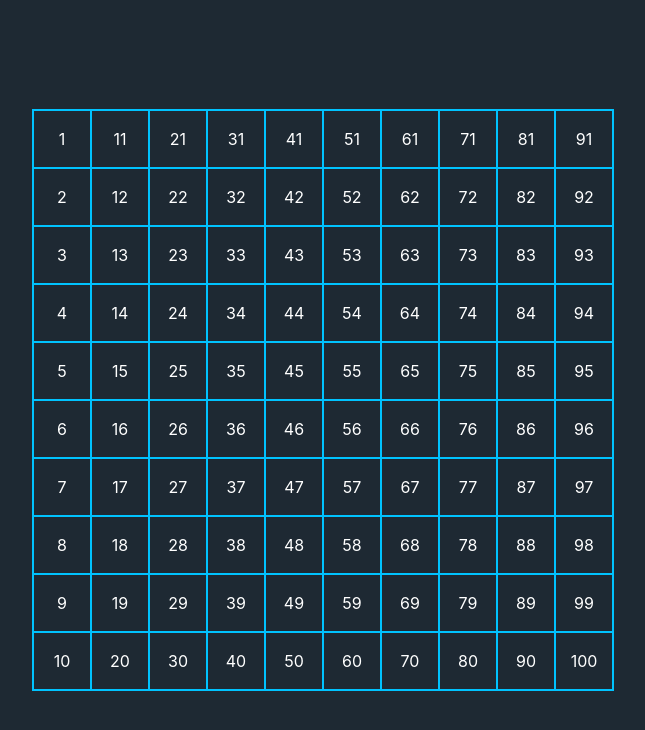
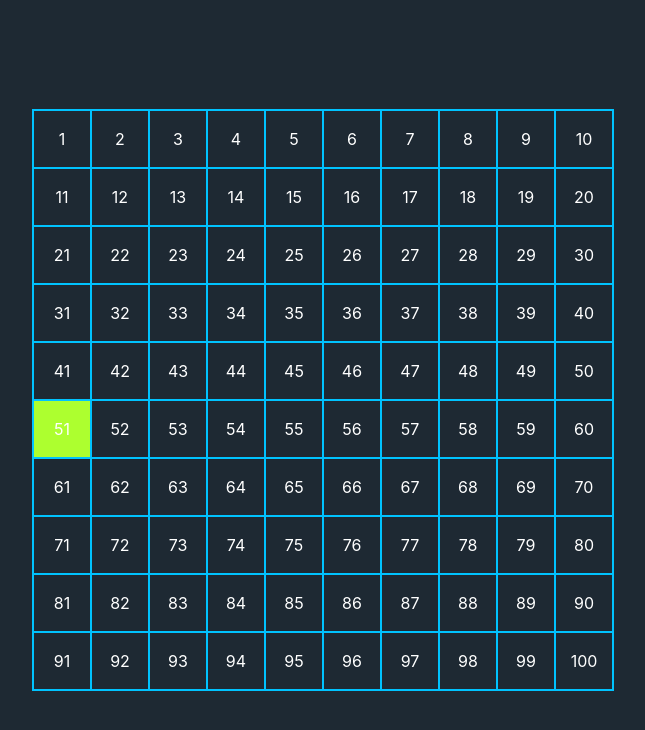
Before and after one commit to ashiqurrah7/react-snake-game, a React (Vite) app: page / in a window 1280 px wide. Shown: the top 730 px of the page, without its empty margins (317-962 px from the left). Built offline with nearby package versions, Linux system fonts and the light colour scheme.

Commit message:
fixed flexbox column issue

```diff
--- a/src/Board/Board.tsx
+++ b/src/Board/Board.tsx
@@ -26,15 +26,17 @@ class LinkedList{
 export const Board = () => {
 
     const [board, setboard] = useState(createBoard(BOARD_SIZE));
+    const [snakeCells, setSnakeCells] = useState(new Set([51]));
+    const [snake, setSnake] = useState(new LinkedList(51));
 
     return (
         <div className="board">
             {
                 board.map((row, rowIdx) =>
                     <div key={rowIdx} className="row">
-                        {row.map((cellIdx) =>
-                            <div key={cellIdx} className={`cell  ${false? 'snake-cell' : ''}`}>
-                                {cellIdx}
+                        {row.map((cellValue,cellIdx) =>
+                            <div key={cellIdx} className={`cell  ${snakeCells.has(cellValue)? 'snake-cell' : ''}`}>
+                                {cellValue}
                             </div>
                         )
                         }
--- a/src/Board/board.css
+++ b/src/Board/board.css
@@ -1,10 +1,10 @@
 .board{
     display: flex;
-    justify-content: center;
-    align-items: center;
-    height: auto;
-    width: auto;
+    flex-direction: column;
     outline: 1px solid rgb(0, 195, 255);
+}
+.row{
+    display: flex;
 }
 
 .cell{
```
